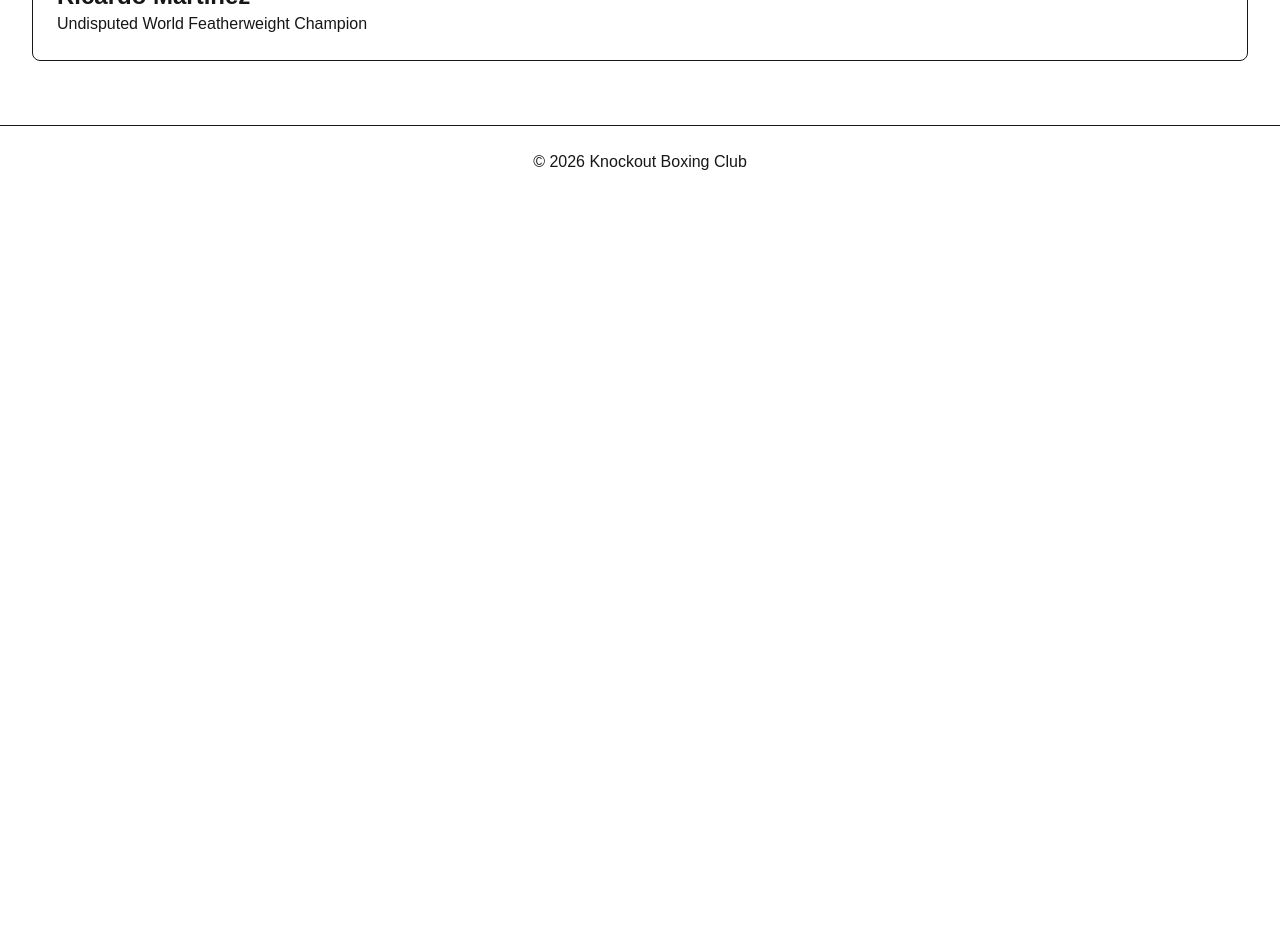
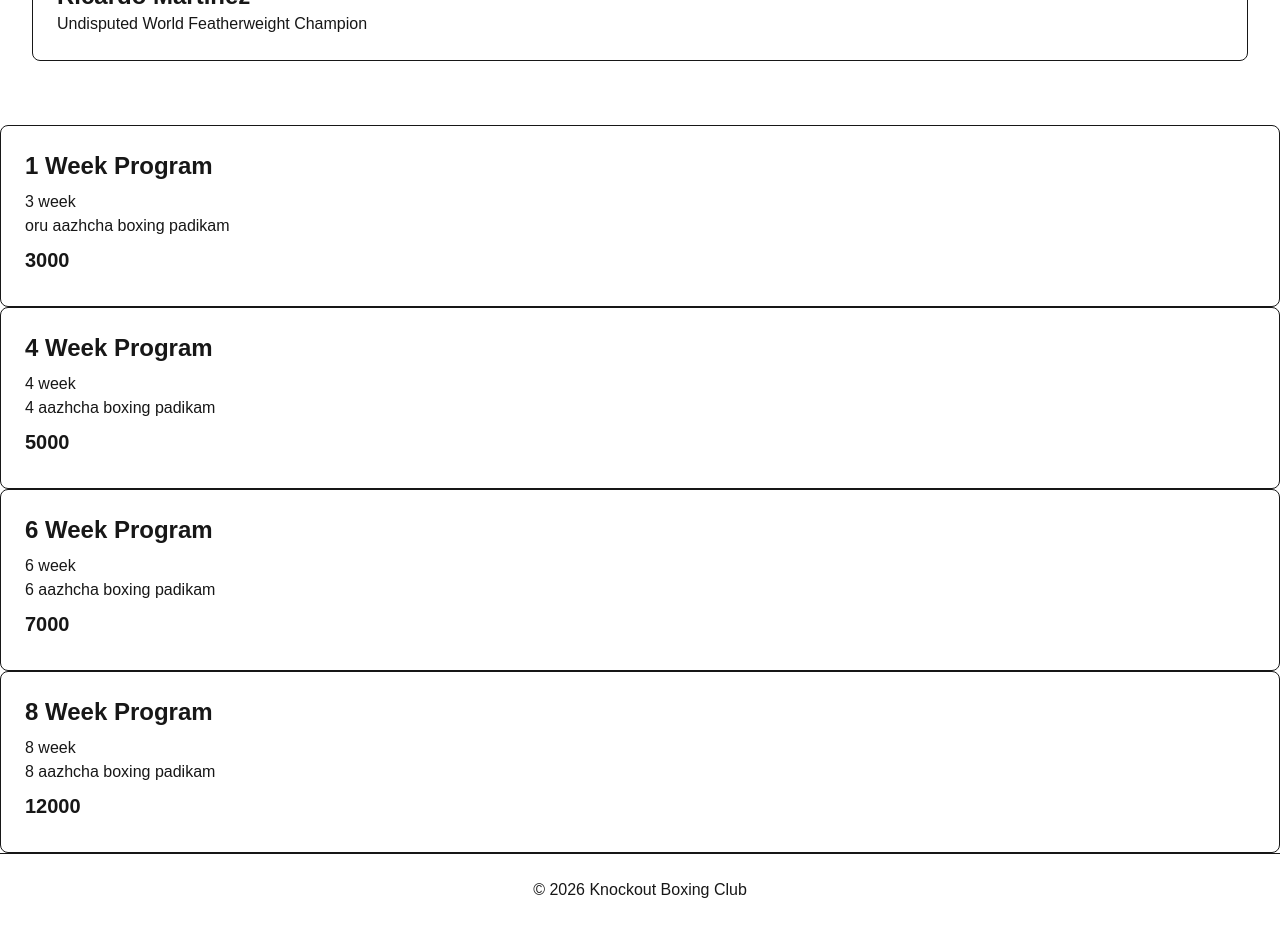
Before and after one commit to abhi-jithb/Knockout-Boxing-Club, a Next.js app: page / in a window 1280 px wide. Shown: the part 2820-3746 px from the top of the page. Before the commit the page ends 3018 px from the top, so only its background shows below. Built offline with nearby package versions, Linux system fonts and the light colour scheme.

Commit message:
feat: add program cards

```diff
--- a/src/app/page.tsx
+++ b/src/app/page.tsx
@@ -1,6 +1,7 @@
 import Footer from '@/components/Footer'
 import Hero from '@/components/Hero'
 import Navbar from '@/components/Navbar'
+import ProgramCards from '@/components/ProgramCards'
 import Section from "@/components/Section"
 import TrainerCard from '@/components/TrainerCard'
 
@@ -66,6 +67,36 @@ export default function Home(){
 
       </section>
 
+      <section>
+          <ProgramCards
+            title='1 Week Program'
+            duration='3 week'
+            description='oru aazhcha boxing padikam'
+            price='3000'
+          />
+
+          <ProgramCards
+            title='4 Week Program'
+            duration='4 week'
+            description='4 aazhcha boxing padikam'
+            price='5000'
+          />
+
+          <ProgramCards
+            title='6 Week Program'
+            duration='6 week'
+            description='6 aazhcha boxing padikam'
+            price='7000'
+          />
+
+          <ProgramCards
+            title='8 Week Program'
+            duration='8 week'
+            description='8 aazhcha boxing padikam'
+            price='12000'
+          />
+      </section>
+
       <Footer />
     </>
   )
--- /dev/null
+++ b/src/components/ProgramCards.tsx
@@ -0,0 +1,17 @@
+type ProgramCardsProps = {
+    title: string;
+    duration: string;
+    description: string;
+    price: string;
+}
+
+export default function ProgramCards({title, duration, description, price}: ProgramCardsProps){
+    return(
+        <div className="border rounded-lg p-6">
+            <h3 className="text-2xl font-bold mb-2">{title}</h3>
+            <p>{duration}</p>
+            <p className="mb-2">{description}</p>
+            <p className="text-xl font-bold mb-2">{price}</p>
+        </div>
+    )
+}
```
